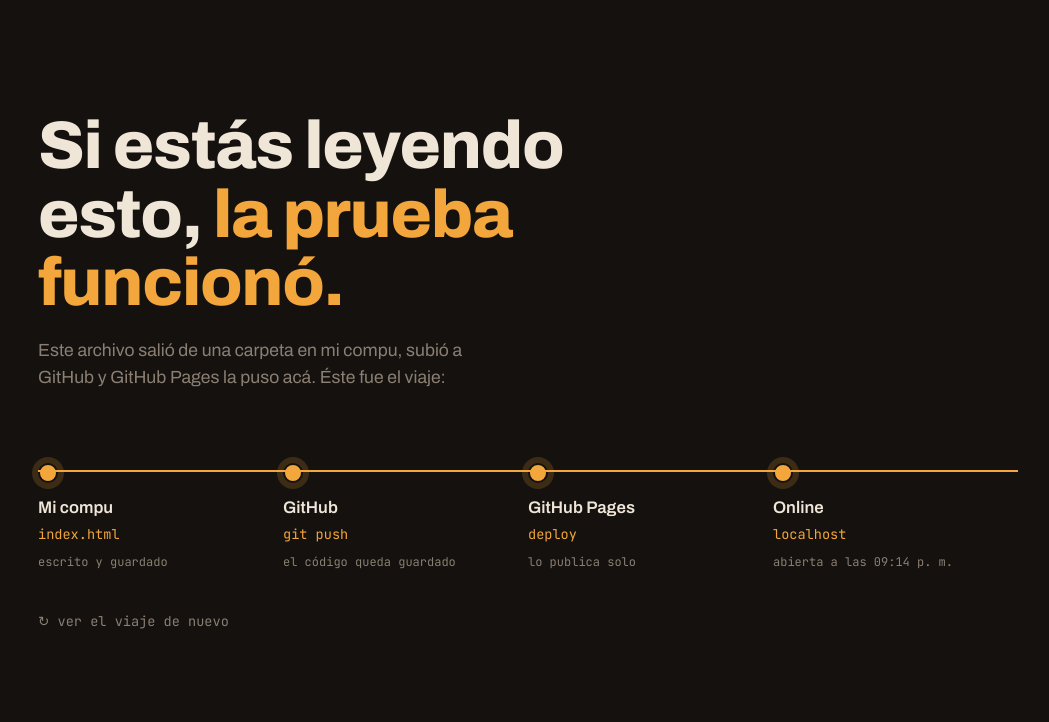
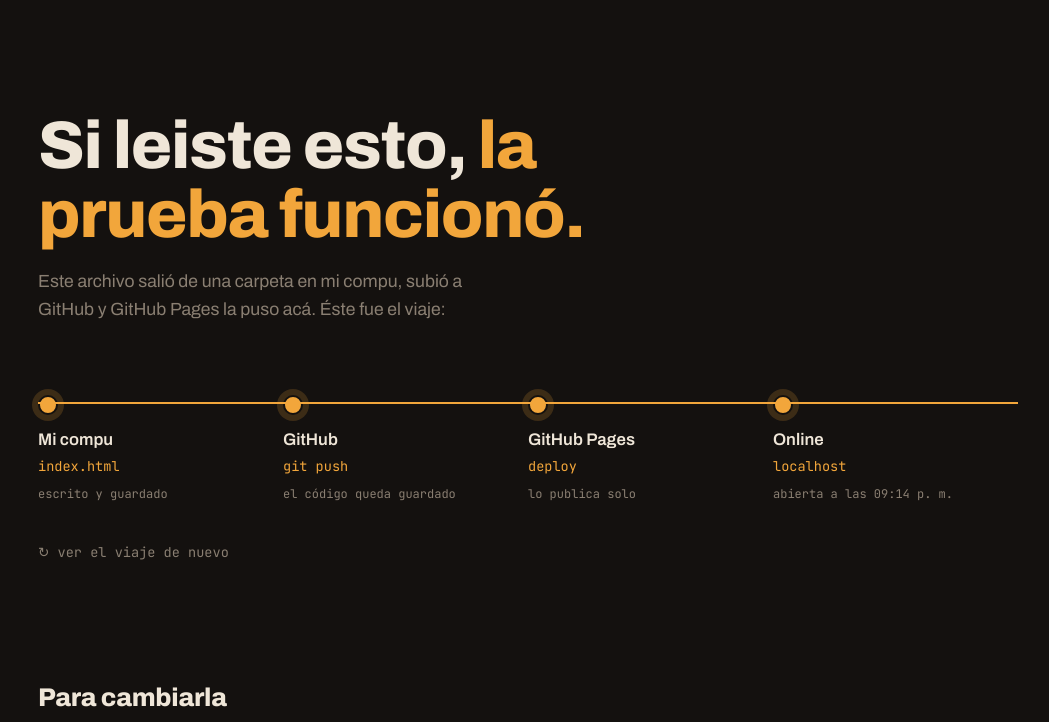
Before and after one commit to MartinOlivero/landing-prueba, a plain HTML site: page index.html in a window 1280 px wide. Shown: the top 722 px of the page, without its empty margins (112-1161 px from the left). Drawn offline with Linux system fonts and the light colour scheme.

Commit message:
Update heading text in index.html
cambie esto: Si leiste esto.

```diff
--- a/index.html
+++ b/index.html
@@ -106,7 +106,7 @@
 </head>
 <body>
   <main id="escena">
-    <h1>Si estás leyendo esto, <em>la prueba funcionó.</em></h1>
+    <h1>Si leiste esto, <em>la prueba funcionó.</em></h1>
     <p class="bajada">Este archivo salió de una carpeta en mi compu, subió a GitHub y GitHub Pages la puso acá. Éste fue el viaje:</p>
 
     <ol class="ruta">
```
